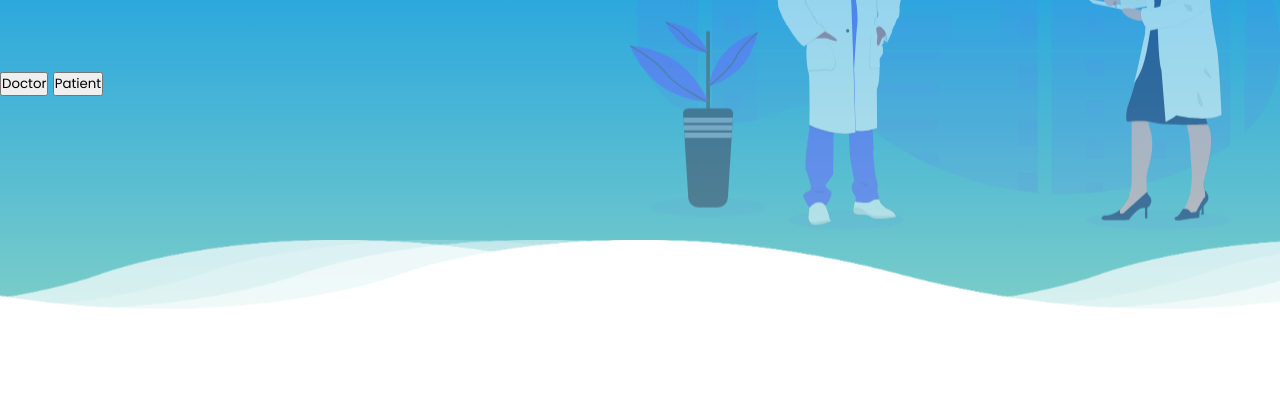
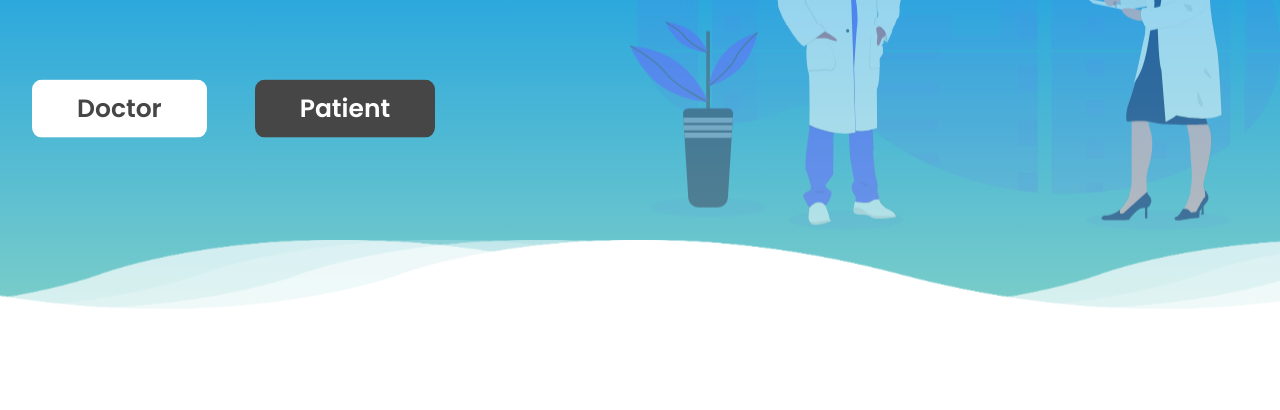
Before and after one commit to MSami625/AyurX, a plain HTML site: page index.html in a window 1280 px wide. Shown: the part 390-800 px from the top of the page. Drawn offline with nearby package versions, Linux system fonts and the light colour scheme.

Commit message:
Shubham5

```diff
--- a/index.html
+++ b/index.html
@@ -27,7 +27,7 @@
         <div class="main_text">
             <h1  id="text_main">I'm a <span class="multitext"></span> </h1>
         </div>
-        <div class="main_btn ">
+        <div class="main_btn " id="btn_main">
             <button class="doc_btn">Doctor</button>
             <button class="pat_btn">Patient</button>
         </div>
--- a/index.js
+++ b/index.js
@@ -4,6 +4,7 @@ let wave2 = document.getElementById('wave2');
 let wave3 = document.getElementById('wave3');
 let wave4 = document.getElementById('wave4');
 let text = document.getElementById('text_main');
+let btn = document.getElementById('btn_main');
 
 
 
@@ -16,6 +17,7 @@ window.addEventListener('scroll',function(){
     wave3.style.backgroundPositionX = 200 + value * 2 + 'px';
     wave4.style.backgroundPositionX = 100 + value * -2 + 'px';
     text.style.marginTop= value * 1.5 + 'px';
+    btn.style.marginTop= value * 0.8 + 'px';
 
 
 })
--- a/style.css
+++ b/style.css
@@ -141,3 +141,56 @@ section{
     color: rgb(70, 70, 70);
     text-transform: capitalize;
 }
+.main_btn{
+    display:flex;
+    justify-content: left;
+    align-items: center;
+}
+.doc_btn {
+    background-color: #fff;
+    font-size: 25px;
+    padding: 10px 45px;
+    text-align: center;
+    transition: 0.5s;
+    background-size: 200% auto;
+    color: rgb(70, 70, 70);;
+    border-radius: 10px;
+    display: block;
+    animation: animate 4s ease-in-out infinite ;
+    cursor: pointer;
+    border: none;
+    margin-left: 2rem;
+    font-weight: 600;
+}
+.doc_btn:hover {
+    background-position: right center; /* change the direction of the change here */
+    color: #fff;
+    background-color: rgb(70, 70, 70);
+    text-decoration: none;
+
+
+}
+.pat_btn{
+    background-color: rgb(70, 70, 70);
+    font-size: 25px;
+    padding: 10px 45px;
+    text-align: center;
+    transition: 0.5s;
+    background-size: 200% auto;
+    color: white;
+    border-radius: 10px;
+    display: block;
+    animation: animate 4s ease-in-out infinite ;
+    cursor: pointer;
+    border: none;
+    margin-left: 3rem;
+    font-weight: 600;
+}
+.pat_btn:hover {
+    background-position: right center;
+    color:rgb(70, 70, 70);
+    background-color: #fff;
+    text-decoration: none;
+
+
+}
```
